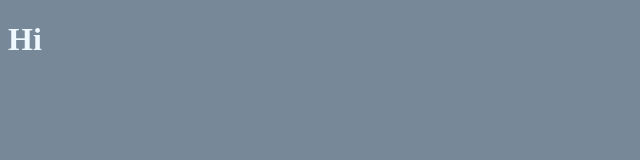
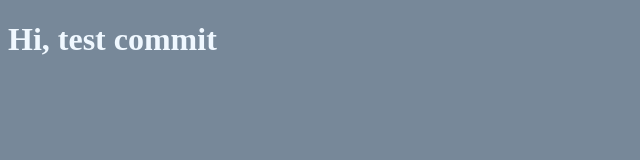
Before and after one commit to fikrysetiaone/learn_web, a plain HTML site: page index.html in a window 1280 px wide. Shown: the whole page, without its empty margins (0-640 px from the left). Drawn offline with Linux system fonts and the light colour scheme.

Commit message:
test commit

```diff
--- a/index.html
+++ b/index.html
@@ -7,6 +7,6 @@
     <link rel="stylesheet" href="style.css">
 </head>
 <body>
-    <h1>Hi</h1>
+    <h1>Hi, test commit</h1>
 </body>
 </html>
```
